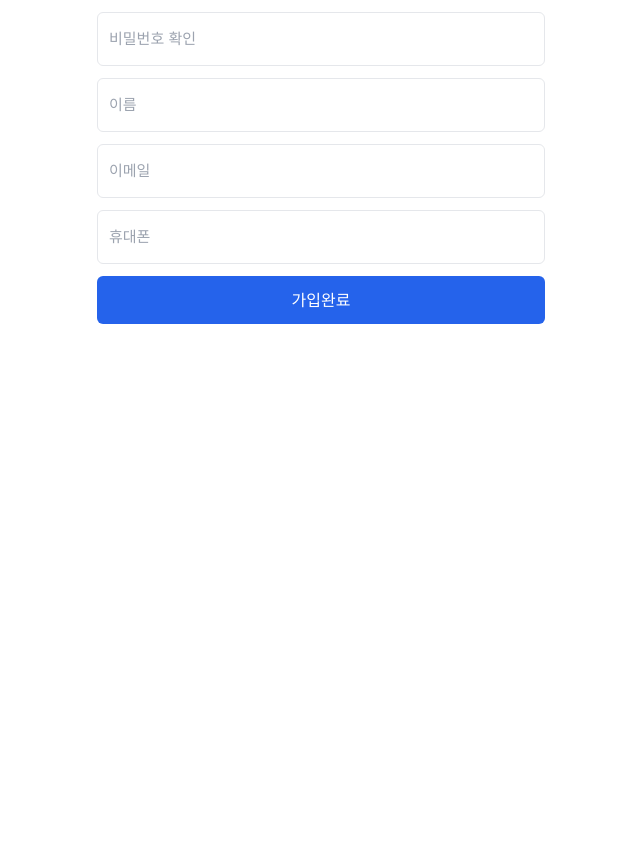
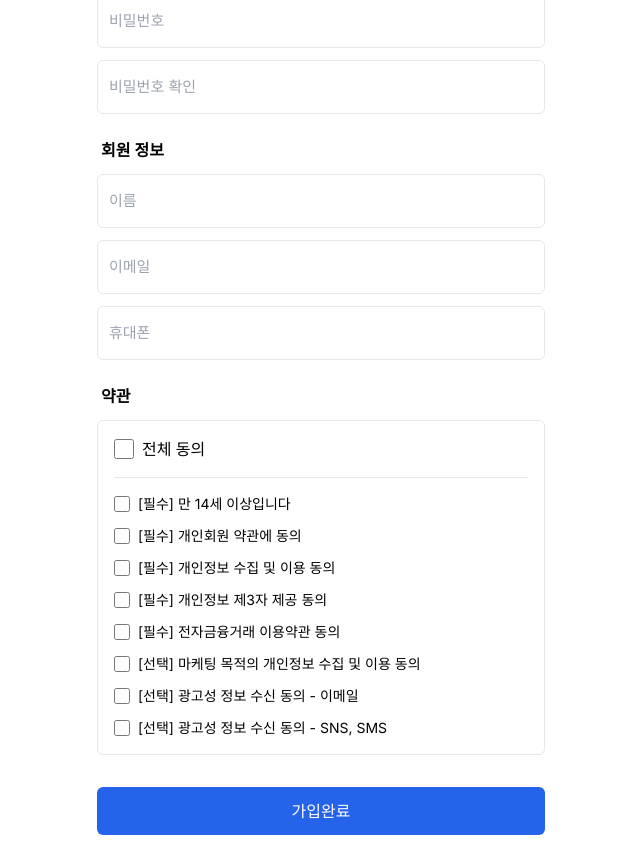
Before and after one commit to pokycookie/online-store, a Next.js app: page /signup in a window 1280 px wide. Shown: the part 360-1227 px from the top of the page, without its empty margins (319-959 px from the left). Before the commit the page ends 800 px from the top, so only its background shows below. Built offline with nearby package versions, Linux system fonts and the light colour scheme.

Commit message:
feat: add terms in sign up

```diff
--- /dev/null
+++ b/app/components/ui/checkGroup.tsx
@@ -0,0 +1,5 @@
+interface IProps {}
+
+export default function CheckGroup(props: IProps) {
+  return <section></section>
+}
--- a/app/signup/page.tsx
+++ b/app/signup/page.tsx
@@ -1,10 +1,11 @@
 'use client'
 
-import { useState } from 'react'
+import { ChangeEvent, useState } from 'react'
 import LabelInput from '@/components/ui/labelInput'
 import { validateInput } from '@/utils/validateInput'
 
 export default function SignUp() {
+  // Form field state
   const [id, setID] = useState('')
   const [pw, setPW] = useState('')
   const [checkPw, setCheckPW] = useState('')
@@ -12,10 +13,37 @@ export default function SignUp() {
   const [email, setEmail] = useState('')
   const [phone, setPhone] = useState('')
 
+  // Terms checkbox state
+  const [checks, setChecks] = useState<boolean[]>(
+    new Array(terms.length).fill(false)
+  )
+  const [allCheck, setAllCheck] = useState(false)
+
+  const checkHandler = (e: ChangeEvent<HTMLInputElement>, index: number) => {
+    const checked = e.target.checked
+    const tmpChecks = [...checks]
+    tmpChecks[index] = checked
+    setChecks(tmpChecks)
+    if (!checked) setAllCheck(false)
+  }
+
+  const allCheckHandler = (e: ChangeEvent<HTMLInputElement>) => {
+    const checked = e.target.checked
+    setAllCheck(checked)
+    if (checked) {
+      setChecks(new Array(terms.length).fill(true))
+    } else {
+      setChecks(new Array(terms.length).fill(false))
+    }
+  }
+
   return (
     <main className="flex justify-center w-full p-8">
       <div className="flex flex-col items-center w-full max-w-md">
         <h1 className="mb-5 text-lg font-semibold">회원가입</h1>
+        <h2 className="w-full pl-1 mt-3 mb-3 text-base font-semibold text-left">
+          로그인 정보
+        </h2>
         <LabelInput
           type="text"
           lable="아이디"
@@ -37,6 +65,9 @@ export default function SignUp() {
           onChange={(e) => setCheckPW(e.target.value)}
           info={validateInput.pw2(checkPw, pw)}
         />
+        <h2 className="w-full pl-1 mt-3 mb-3 text-base font-semibold text-left">
+          회원 정보
+        </h2>
         <LabelInput
           type="text"
           lable="이름"
@@ -58,10 +89,54 @@ export default function SignUp() {
           onChange={(e) => setPhone(e.target.value)}
           info={validateInput.phone(phone)}
         />
-        <button className="w-full h-12 text-white bg-blue-600 rounded-md hover:bg-blue-500">
+        <h2 className="w-full pl-1 mt-3 mb-3 text-base font-semibold text-left">
+          약관
+        </h2>
+        <section className="w-full p-4 border rounded-md">
+          <label className="flex justify-start w-full gap-2 text-base font-medium">
+            <input
+              className="w-5"
+              type="checkbox"
+              checked={allCheck}
+              onChange={allCheckHandler}
+            />
+            전체 동의
+          </label>
+          <div className="mt-4 mb-4 border-b"></div>
+          <div className="flex flex-col gap-3">
+            {terms.map((e, i) => {
+              return (
+                <label
+                  key={i}
+                  className="flex justify-start w-full gap-2 text-sm"
+                >
+                  <input
+                    className="w-4"
+                    type="checkbox"
+                    checked={checks[i]}
+                    onChange={(e) => checkHandler(e, i)}
+                  />
+                  {e.required ? '[필수]' : '[선택]'} {e.title}
+                </label>
+              )
+            })}
+          </div>
+        </section>
+        <button className="w-full h-12 mt-8 text-white bg-blue-600 rounded-md hover:bg-blue-500">
           가입완료
         </button>
       </div>
     </main>
   )
 }
+
+const terms = [
+  { title: '만 14세 이상입니다', required: true },
+  { title: '개인회원 약관에 동의', required: true },
+  { title: '개인정보 수집 및 이용 동의', required: true },
+  { title: '개인정보 제3자 제공 동의', required: true },
+  { title: '전자금융거래 이용약관 동의', required: true },
+  { title: '마케팅 목적의 개인정보 수집 및 이용 동의', required: false },
+  { title: '광고성 정보 수신 동의 - 이메일', required: false },
+  { title: '광고성 정보 수신 동의 - SNS, SMS', required: false },
+]
```
